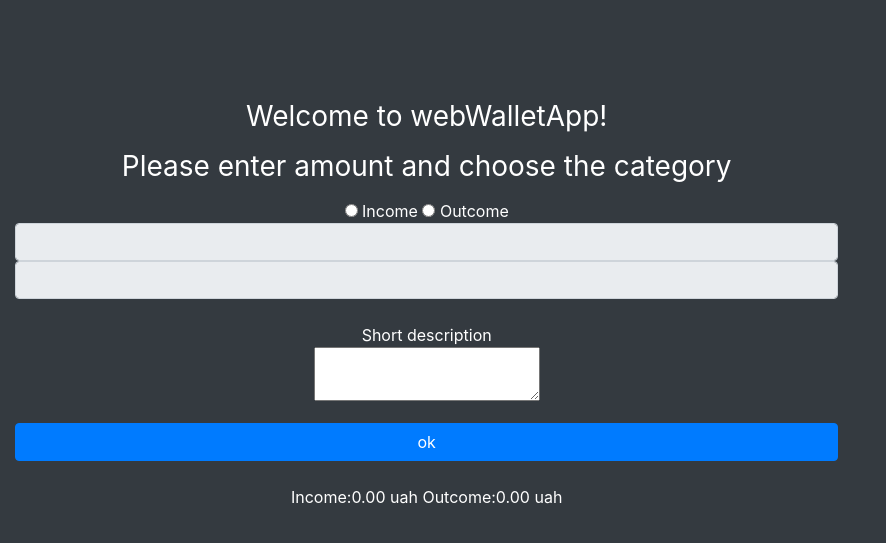
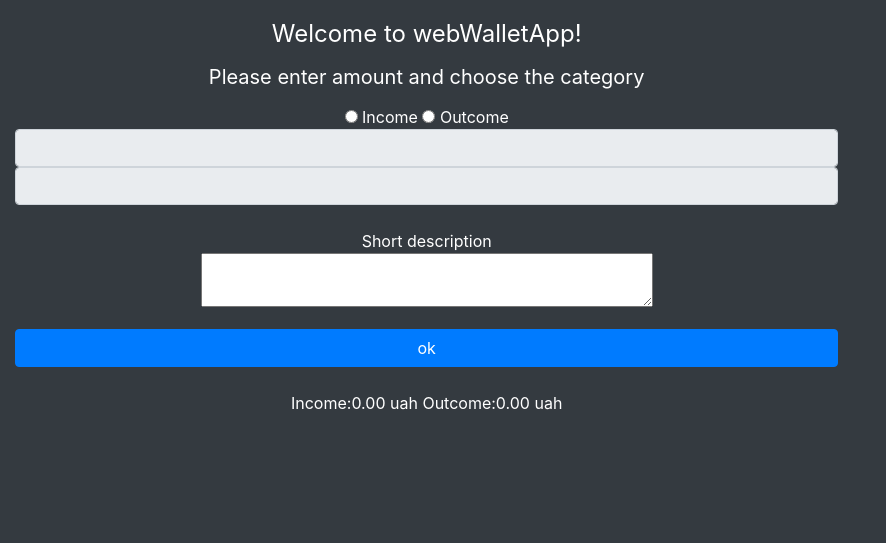
Before and after one commit to vkhvorostianyi/weBwallet, a Flask app: page / in a window 1280 px wide. Shown: the top 543 px of the page, without its empty margins (0-886 px from the left). Run offline with Flask 2, Linux system fonts and the light colour scheme; data that the repository does not hold is empty; some libraries are stand-ins or nearby versions.

Commit message:
edit resp design

```diff
--- a/static/style.css
+++ b/static/style.css
@@ -15,7 +15,7 @@ body, html {
  #main-cont {
     text-align: center;
     position: relative;
-    top: 100px;
+    top: 20px;
  }
 
  #last_tr {
--- a/templates/index.html
+++ b/templates/index.html
@@ -4,8 +4,8 @@
 <div class="container-fluid" id="main-cont">
     <div class="row">
         <div class=" col-xs-12 col-md-8">
-            <h1 class="h3 mb-3 font-weight-normal">Welcome to webWalletApp!</h1>
-            <h3 class="h3 mb-3 font-weight-normal">Please enter amount and choose the category</h3>
+            <h1 class="h4 mb-3 font-weight-normal">Welcome to webWalletApp!</h1>
+            <h3 class="h5 mb-3 font-weight-normal">Please enter amount and choose the category</h3>
             <div class="form-signin">
                 <form method="post" id='add-spend'>
                     <fieldset>
@@ -20,7 +20,7 @@
                     <input id='val' class="form-control" type="number" disabled><br>
                     <p>
                         Short description<br>
-                        <textarea name="message" id="msg" rows="2"></textarea>
+                        <textarea name="message" id="msg" rows="2" cols="42"></textarea>
                     </p>
                     <button type="submit" id="sbm-btn" class="btn btn-primary btn-block">ok</button>
                  </form>
```
